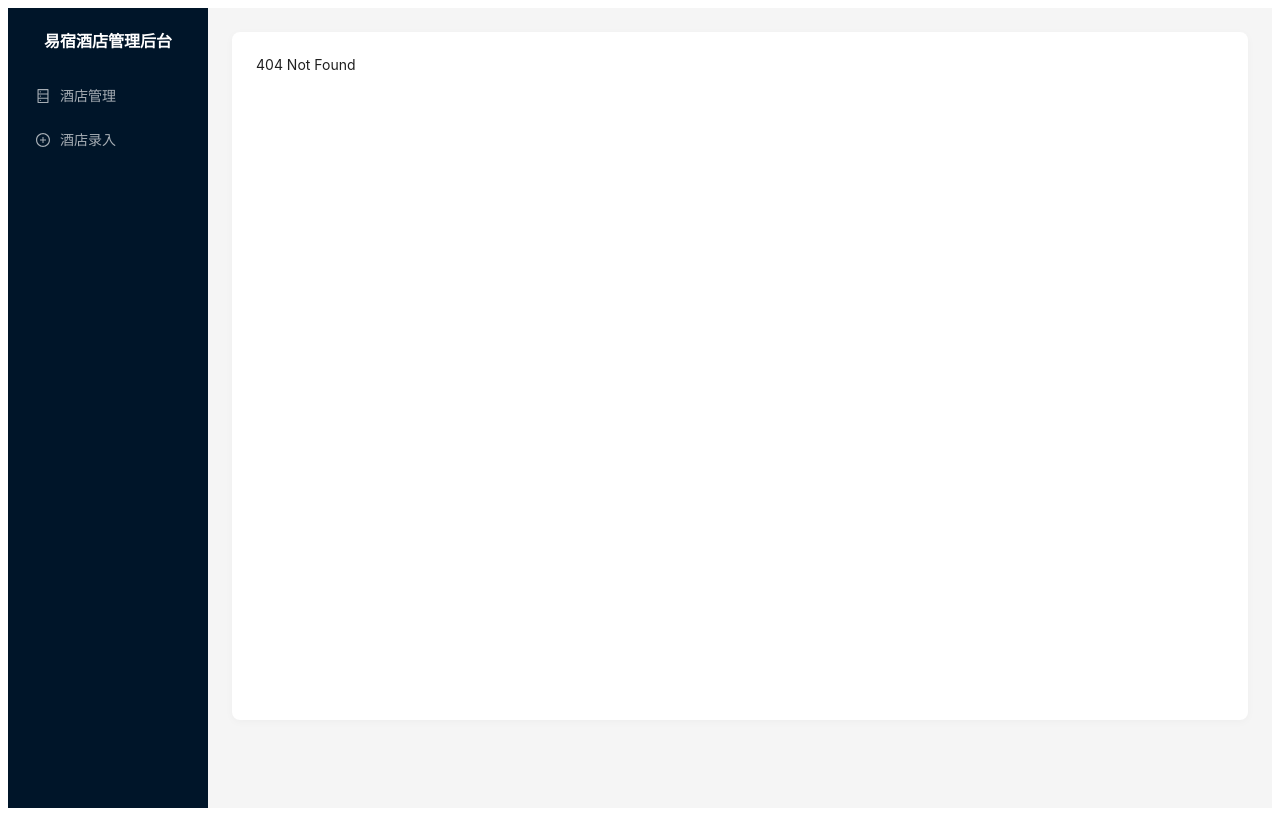
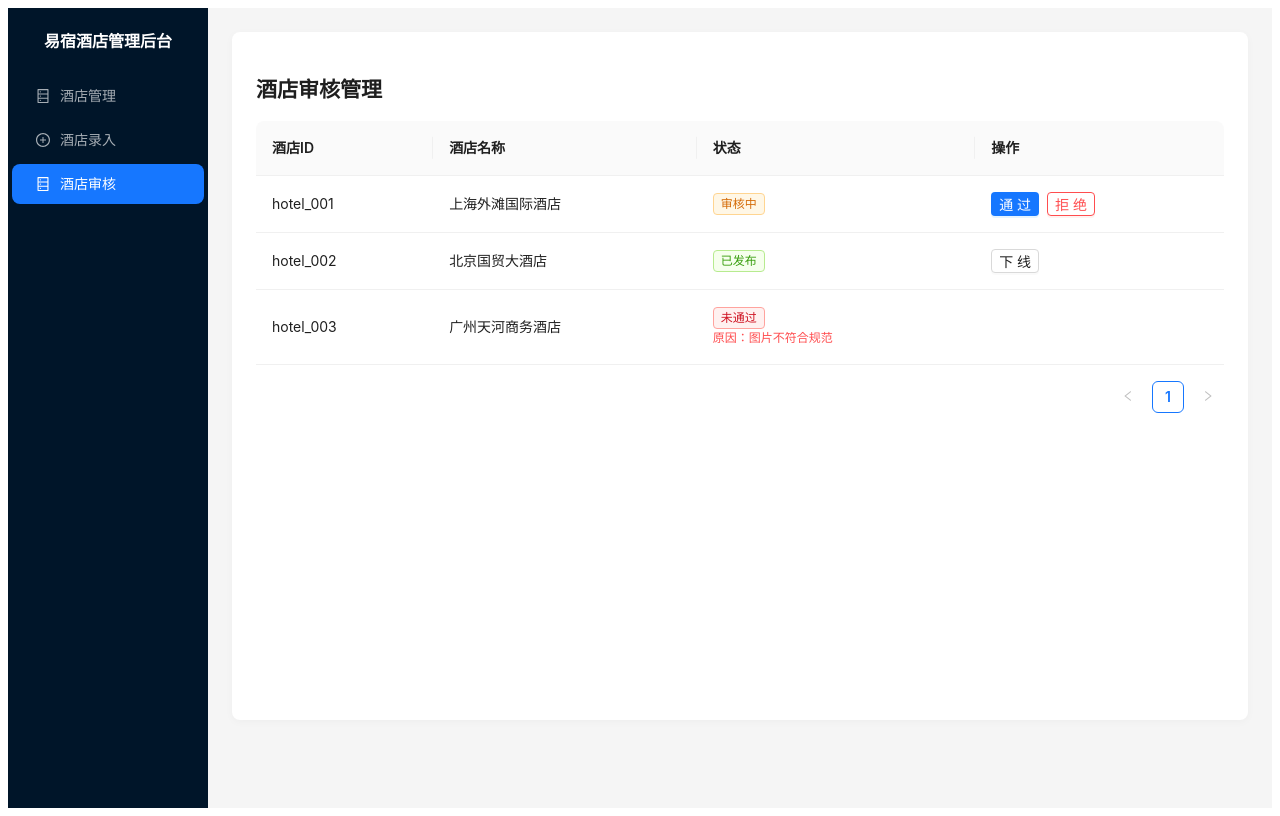
Before and after one commit to yangling-happy/easyStay-admin, a React (Vite) app: page /hotels/audit in a window 1280 px wide. Before the commit this address had no page. Built offline with nearby package versions, Linux system fonts and the light colour scheme; the HTML template or start-up script is replaced by a standard one.

Commit message:
feat: add hotel audit management page

```diff
--- a/src/App.tsx
+++ b/src/App.tsx
@@ -2,6 +2,7 @@ import { BrowserRouter, Routes, Route, Navigate } from "react-router-dom";
 import { MainLayout } from "./layouts/MainLayout";
 import { ConfigProvider } from "antd";
 import zhCN from "antd/locale/zh_CN";
+import HotelAudit from "./pages/HotelAudit";
 
 // 临时占位组件
 const HotelList = () => <div>酒店管理列表页</div>;
@@ -20,6 +21,7 @@ function App() {
             <Route path="hotels" element={<HotelList />} />
             <Route path="hotels/new" element={<HotelEdit />} />
             <Route path="hotels/edit/:id" element={<HotelEdit />} />
+            <Route path="hotels/audit" element={<HotelAudit />} />
 
             {/* 404 页面 */}
             <Route path="*" element={<div>404 Not Found</div>} />
--- a/src/layouts/MainLayout.tsx
+++ b/src/layouts/MainLayout.tsx
@@ -25,6 +25,13 @@ export const MainLayout = () => {
       label: "酒店录入",
       onClick: () => navigate("/hotels/new"),
     },
+    {
+      key: "/hotels/audit",
+      icon: <DatabaseOutlined />,
+      label: "酒店审核",
+      onClick: () => navigate("/hotels/audit"),
+    },
+
   ];
 
   return (
--- /dev/null
+++ b/src/pages/HotelAudit/columns.tsx
@@ -0,0 +1,107 @@
+import type { ColumnsType } from 'antd/es/table'
+import  { Tag } from 'antd'
+import { Button, Space } from 'antd'
+
+
+export interface HotelItem {
+  hotelId: string
+  name: string
+  status: 'pending' | 'published' | 'rejected' | 'offline'
+  rejectReason?: string
+}
+const statusMap = {
+  pending: '审核中',
+  published: '已发布',
+  rejected: '未通过',
+  offline: '已下线'
+}
+
+export const getColumns = (
+  onApprove: (id: string) => void,
+  onReject: (record: HotelItem) => void,
+  onOffline: (id: string) => void,
+  onRestore: (id: string) => void
+): ColumnsType<HotelItem> => [
+  {
+    title: '酒店ID',
+    dataIndex: 'hotelId'
+  },
+  {
+    title: '酒店名称',
+    dataIndex: 'name'
+  },
+  {
+    title: '状态',
+    render: (_, record) => (
+      <>
+        <Tag
+          color={
+            record.status === 'pending'
+              ? 'orange'
+              : record.status === 'published'
+              ? 'green'
+              : record.status === 'offline'
+              ? 'gray'
+              : 'red'
+          }
+        >
+         {statusMap[record.status]}
+
+        </Tag>
+
+        {record.status === 'rejected' && record.rejectReason && (
+          <div style={{ color: '#ff4d4f', fontSize: 12 }}>
+            原因：{record.rejectReason}
+          </div>
+        )}
+      </>
+    )
+  },
+  {
+    title: '操作',
+    render: (_, record) => (
+      <Space>
+        {record.status === 'pending' && (
+          <>
+            <Button
+              type="primary"
+              size="small"
+              onClick={() => onApprove(record.hotelId)}
+            >
+              通过
+            </Button>
+
+            <Button
+              danger
+              size="small"
+              onClick={() => onReject(record)}
+            >
+              拒绝
+            </Button>
+          </>
+        )}
+
+        {record.status === 'published' && (
+          <Button
+            size="small"
+            onClick={() => onOffline(record.hotelId)}
+          >
+            下线
+          </Button>
+        )}
+
+        {record.status === 'offline' && (
+          <Button
+            type="primary"
+            size="small"
+            onClick={() => onRestore(record.hotelId)}
+          >
+            恢复
+          </Button>
+        )}
+      </Space>
+    )
+  }
+
+
+]
--- /dev/null
+++ b/src/pages/HotelAudit/components/RejectModal.tsx
@@ -0,0 +1,40 @@
+import { Modal, Form, Input } from 'antd'
+
+interface Props {
+  open: boolean
+  onCancel: () => void
+  onSubmit: (reason: string) => void
+}
+
+const RejectModal = ({ open, onCancel, onSubmit }: Props) => {
+  const [form] = Form.useForm()
+
+  const handleOk = async () => {
+    const values = await form.validateFields()
+    onSubmit(values.reason)
+    form.resetFields()
+  }
+
+  return (
+    <Modal
+      title="拒绝酒店审核"
+      open={open}
+      onOk={handleOk}
+      onCancel={onCancel}
+      okText="确认拒绝"
+      cancelText="取消"
+    >
+      <Form form={form}>
+        <Form.Item
+          label="拒绝原因"
+          name="reason"
+          rules={[{ required: true, message: '请输入拒绝原因' }]}
+        >
+          <Input.TextArea rows={4} placeholder="请输入拒绝原因" />
+        </Form.Item>
+      </Form>
+    </Modal>
+  )
+}
+
+export default RejectModal
--- /dev/null
+++ b/src/pages/HotelAudit/index.tsx
@@ -0,0 +1,111 @@
+import { Table } from 'antd'
+import { useState } from 'react'
+import { getColumns } from './columns'
+import RejectModal from './components/RejectModal'
+import type { HotelItem } from './columns'
+
+const mockData: HotelItem[] = [
+  {
+    hotelId: 'hotel_001',
+    name: '上海外滩国际酒店',
+    status: 'pending'
+  },
+  {
+    hotelId: 'hotel_002',
+    name: '北京国贸大酒店',
+    status: 'published'
+  },
+  {
+    hotelId: 'hotel_003',
+    name: '广州天河商务酒店',
+    status: 'rejected',
+    rejectReason: '图片不符合规范'
+  }
+]
+
+const HotelAudit = () => {
+  const [loading] = useState(false)
+
+  const [dataSource, setDataSource] = useState<HotelItem[]>(mockData)
+
+  const [rejectOpen, setRejectOpen] = useState(false)
+  const [currentId, setCurrentId] = useState<string | null>(null)
+
+  const handleApprove = (id: string) => {
+    setDataSource(list =>
+      list.map(item =>
+        item.hotelId === id
+          ? { ...item, status: 'published' }
+          : item
+      )
+    )
+  }
+  const handleOffline = (id: string) => {
+    setDataSource(list =>
+      list.map(item =>
+        item.hotelId === id
+          ? { ...item, status: 'offline' }
+          : item
+      )
+    )
+  }
+  const handleRestore = (id: string) => {
+    setDataSource(list =>
+      list.map(item =>
+        item.hotelId === id
+          ? { ...item, status: 'published' }
+          : item
+      )
+    )
+  }
+  const handleReject = (record: HotelItem) => {
+    setCurrentId(record.hotelId)
+    setRejectOpen(true)
+  }
+
+  const submitReject = (reason: string) => {
+    setDataSource(list =>
+      list.map(item =>
+        item.hotelId === currentId
+          ? {
+              ...item,
+              status: 'rejected',
+              rejectReason: reason
+            }
+          : item
+      )
+    )
+
+    setRejectOpen(false)
+  }
+
+
+  return (
+    <div>
+      <h2>酒店审核管理</h2>
+
+      <Table
+        rowKey="hotelId"
+        columns={getColumns(
+          handleApprove,
+          handleReject,
+          handleOffline,
+          handleRestore
+        )}
+
+        dataSource={dataSource}
+        loading={loading}
+        pagination={{ pageSize: 10 }}
+      />
+      <RejectModal
+  open={rejectOpen}
+  onCancel={
+() => setRejectOpen(false
+)}
+  onSubmit={submitReject}
+/>
+    </div>
+  )
+}
+
+export default HotelAudit
```
